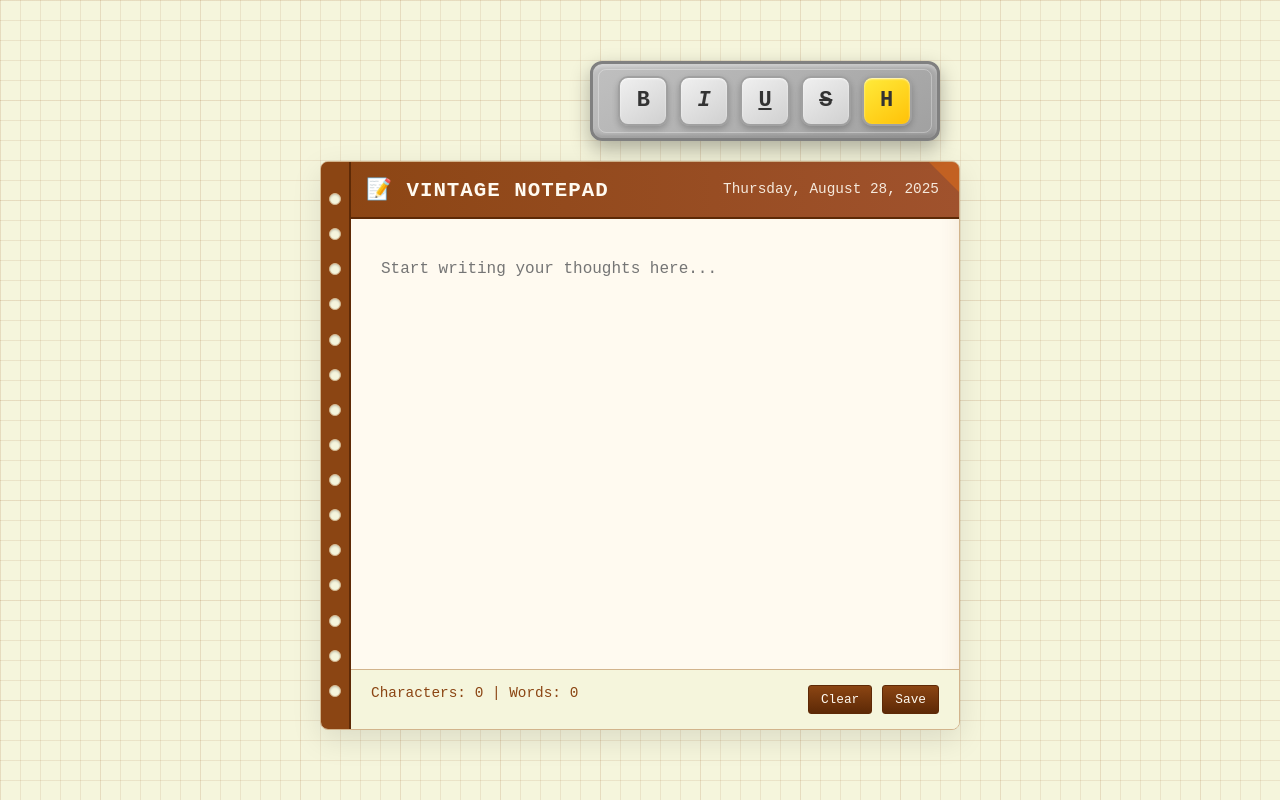
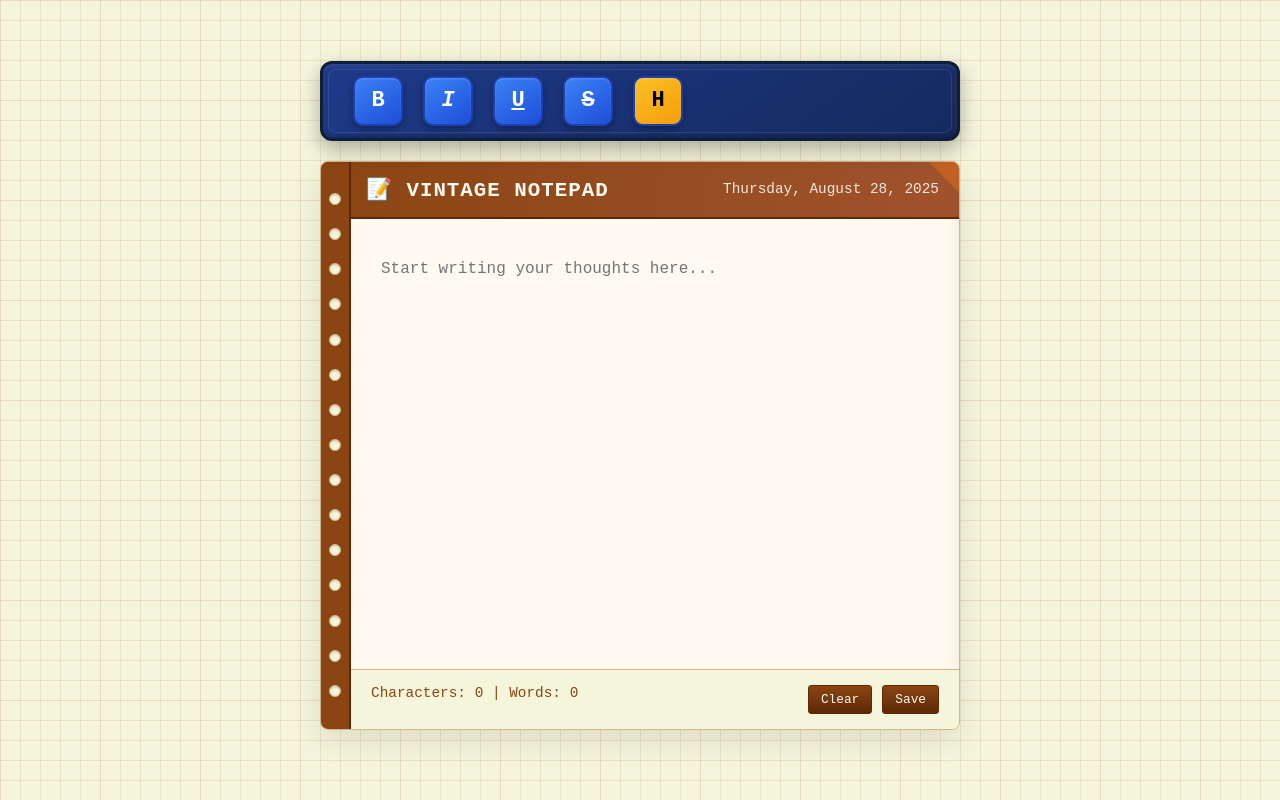
Before and after one commit to PiotrProgramming/Notepad, a plain HTML site: page index.html in a window 1280 px wide. Drawn offline with Linux system fonts and the light colour scheme.

Commit message:
Update index.html

```diff
--- a/index.html
+++ b/index.html
@@ -42,20 +42,19 @@
         .pencil-case {
             position: absolute;
             top: 20px;
-            right: 50px;
-            width: 350px;
+            left: 30px;
+            right: 30px;
             height: 80px;
-            background: linear-gradient(145deg, #c0c0c0, #a0a0a0);
+            background: linear-gradient(145deg, #1e3a8a, #152a5e);
             border-radius: 12px;
             display: flex;
-            justify-content: space-around;
             align-items: center;
-            padding: 0 20px;
+            padding: 0 30px;
             box-shadow:
                 0 8px 20px rgba(0, 0, 0, 0.3),
-                inset 0 2px 4px rgba(255, 255, 255, 0.5),
-                inset 0 -2px 4px rgba(0, 0, 0, 0.2);
-            border: 3px solid #808080;
+                inset 0 2px 4px rgba(255, 255, 255, 0.1),
+                inset 0 -2px 4px rgba(0, 0, 0, 0.3);
+            border: 3px solid #0f1e3a;
             z-index: 10;
         }
 
@@ -66,9 +65,14 @@
             left: 5px;
             right: 5px;
             bottom: 5px;
-            border: 1px solid rgba(255, 255, 255, 0.3);
+            border: 1px solid rgba(255, 255, 255, 0.1);
             border-radius: 8px;
             pointer-events: none;
+        }
+
+        .tools-container {
+            display: flex;
+            gap: 20px;
         }
 
         .tool-btn {
@@ -83,19 +87,19 @@
             font-size: 22px;
             font-weight: bold;
             transition: all 0.2s ease;
-            background: linear-gradient(145deg, #f0f0f0, #d0d0d0);
-            color: #333;
-            border: 2px solid #a0a0a0;
+            background: linear-gradient(145deg, #3b82f6, #1d4ed8);
+            color: white;
+            border: 2px solid #1e40af;
             box-shadow:
-                0 3px 6px rgba(0, 0, 0, 0.2),
-                inset 0 1px 2px rgba(255, 255, 255, 0.8);
+                0 3px 6px rgba(0, 0, 0, 0.3),
+                inset 0 1px 2px rgba(255, 255, 255, 0.2);
         }
 
         .tool-btn:hover {
             transform: translateY(-2px);
             box-shadow:
-                0 5px 10px rgba(0, 0, 0, 0.3),
-                inset 0 1px 2px rgba(255, 255, 255, 0.9);
+                0 5px 10px rgba(0, 0, 0, 0.4),
+                inset 0 1px 2px rgba(255, 255, 255, 0.3);
         }
 
         .tool-btn:active {
@@ -122,7 +126,8 @@
         }
 
         .tool-btn#highlightBtn {
-            background: linear-gradient(145deg, #ffeb3b, #ffc107);
+            background: linear-gradient(145deg, #fbbf24, #f59e0b);
+            color: #000;
         }
 
         .notepad-container {
@@ -270,11 +275,14 @@
             }
 
             .pencil-case {
-                top: 20px;
-                left: 50%;
-                transform: translateX(-50%);
-                width: 300px;
+                left: 15px;
+                right: 15px;
                 height: 70px;
+                padding: 0 20px;
+            }
+
+            .tools-container {
+                gap: 15px;
             }
 
             .tool-btn {
@@ -310,11 +318,13 @@
 <body>
     <div class="notepad-wrapper">
         <div class="pencil-case">
-            <button class="tool-btn" id="boldBtn" title="Bold">B</button>
-            <button class="tool-btn" id="italicBtn" title="Italic">I</button>
-            <button class="tool-btn" id="underlineBtn" title="Underline">U</button>
-            <button class="tool-btn" id="strikeBtn" title="Strikethrough">S</button>
-            <button class="tool-btn" id="highlightBtn" title="Highlight">H</button>
+            <div class="tools-container">
+                <button class="tool-btn" id="boldBtn" title="Bold">B</button>
+                <button class="tool-btn" id="italicBtn" title="Italic">I</button>
+                <button class="tool-btn" id="underlineBtn" title="Underline">U</button>
+                <button class="tool-btn" id="strikeBtn" title="Strikethrough">S</button>
+                <button class="tool-btn" id="highlightBtn" title="Highlight">H</button>
+            </div>
         </div>
 
         <div class="notepad-container">
```
